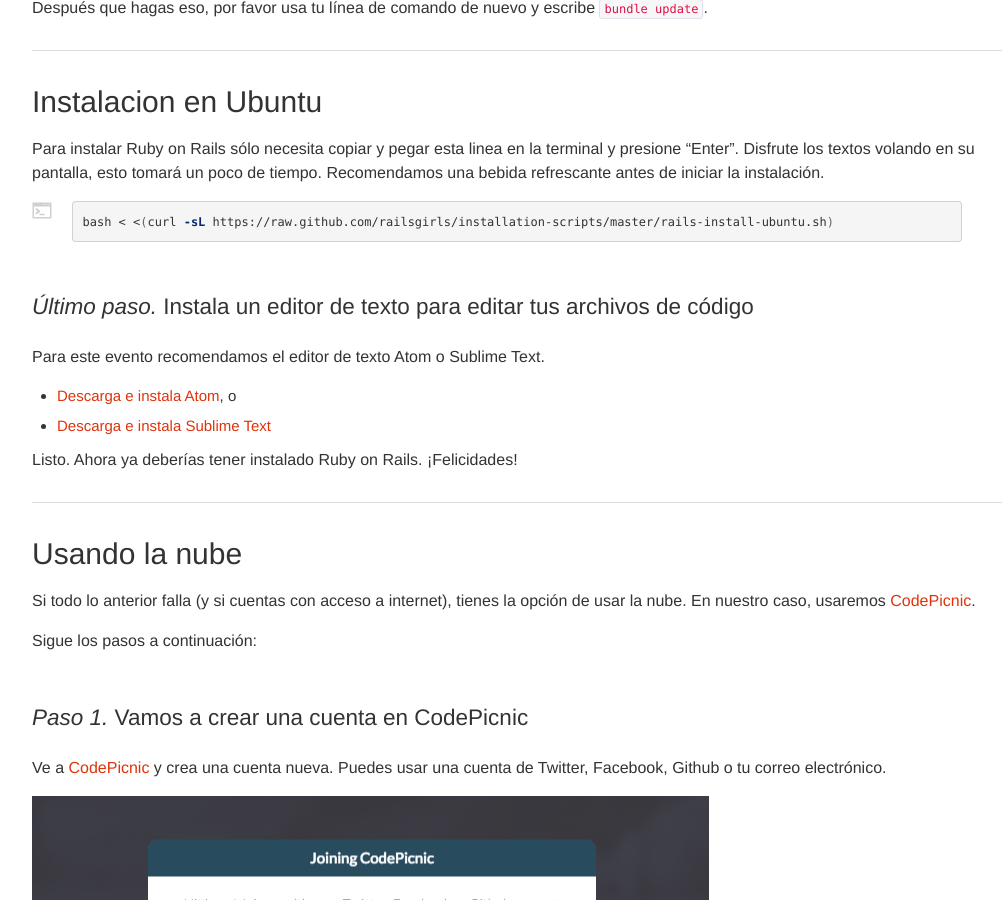
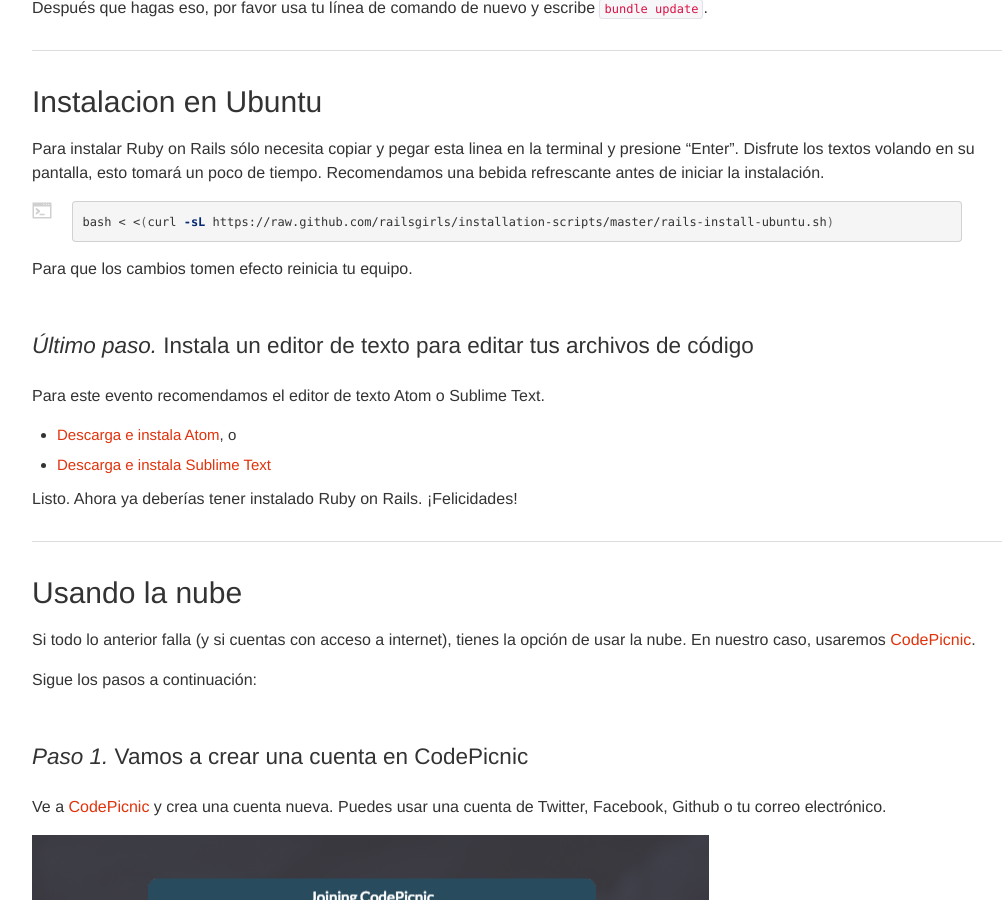
Before and after one commit to railsgirls/guides.railsgirls.com, a Jekyll site: the page built from _posts/2015-09-23-install.markdown, in a window 1280 px wide and 900 px high, scrolled down 5241 px. Shown: the whole window, without its empty margins (53-1058 px from the left). Built offline with Jekyll 4.4.1, drawn with Linux system fonts in a browser that asks for light colours; nearby versions of some CDN libraries.

Commit message:
Ubuntu sh param fix

```diff
--- a/_posts/2015-09-23-install.markdown
+++ b/_posts/2015-09-23-install.markdown
@@ -216,6 +216,8 @@
 bash < <(curl -sL https://raw.github.com/railsgirls/installation-scripts/master/rails-install-ubuntu.sh)
 {% endhighlight %}
 
+Para que los cambios tomen efecto reinicia tu equipo.
+
 ### *Último paso.* Instala un editor de texto para editar tus archivos de código
 Para este evento recomendamos el editor de texto Atom o Sublime Text.
 
```
